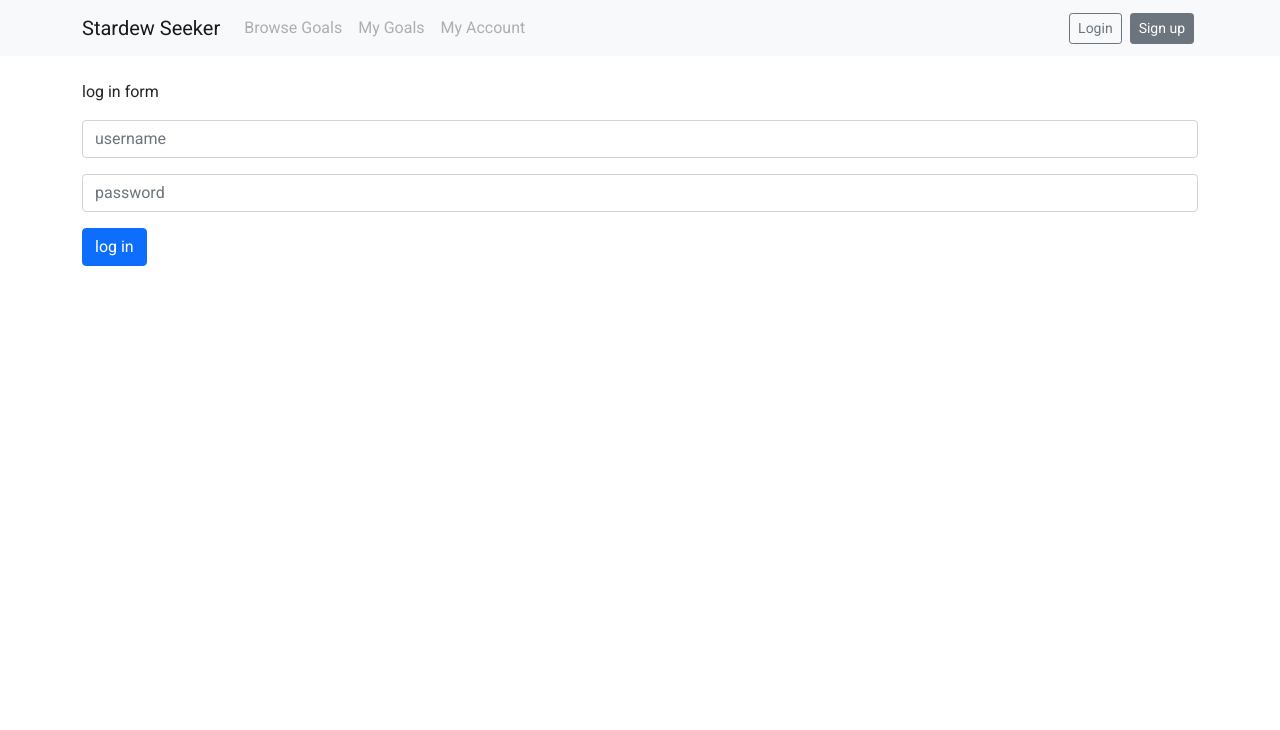
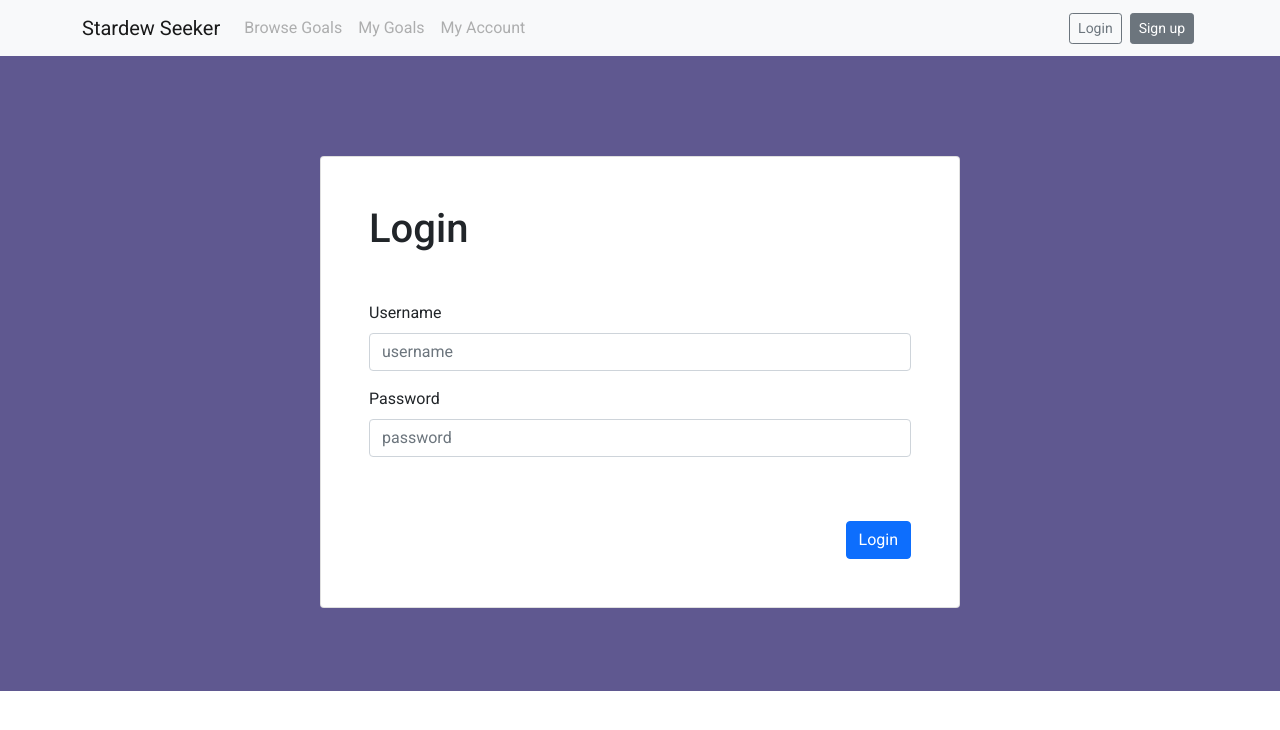
Before and after one commit to mborreros/stardew-seeker, a React (Create React App) app in the folder client/: page /login-page in a window 1280 px wide. Shown: the top 730 px of the page. Built offline with nearby package versions, Linux system fonts and the light colour scheme; no server answers.

Commit message:
Styled login form and unauthorized home page

```diff
--- a/client/src/home.js
+++ b/client/src/home.js
@@ -2,6 +2,7 @@ import Container from 'react-bootstrap/Container';
 import Row from 'react-bootstrap/Row';
 import Col from 'react-bootstrap/Col';
 import Button from 'react-bootstrap/Button';
+import { Link } from "react-router-dom";
 
 import { Chart } from "react-google-charts";
 
@@ -38,24 +39,20 @@ function Home( { user, setUser, allGoals, categories }) {
   };
 
   return (
-    <Container>
+    <>
       {!user ?
-      <div className='mt-5'>
-        <Row className='my-5 mx-5'>
-          <h1> Farm smarter,</h1>
-          <h1 className='mx-4'>save the Valley faster!</h1>
-        </Row>
-        <Row className=' mt-5 d-flex'>
-          <Col className='d-flex justify-content-end'>
-            <Button variant="outline-secondary">Login</Button>
-          </Col>
-          <Col>
-            <Button variant="secondary">Sign Up</Button>
-          </Col>
-        </Row>
+      <div className='start-page'>
+      <Container>
+        <div className='start-page-text'>
+          <Row className='my-5'>
+            <h1> Farm smarter,</h1>
+            <h1 className='mx-4'>save the Valley faster!</h1>
+          </Row>
+        </div>
+      </Container>
       </div>
       :
-      <>
+      <Container>
         <Row className="home-page-welcome">
           {/* non breaking spaces to accomodate stardrop icon in title */}
           <h1 className='my-5'>&nbsp;&nbsp;&nbsp;&nbsp;Welcome {user.name}!</h1>
@@ -77,9 +74,9 @@ function Home( { user, setUser, allGoals, categories }) {
             <Chart chartType="PieChart" data={data} width={"100%"} height={"375px"} />
           </Col>
         </Row>
-      </>
+      </Container>
     }
-    </Container>
+    </>
   )
 }
 
--- a/client/src/log-in-form.js
+++ b/client/src/log-in-form.js
@@ -4,6 +4,9 @@ import Form from 'react-bootstrap/Form';
 import Button from 'react-bootstrap/Button';
 import Container from 'react-bootstrap/Container';
 import Alert from 'react-bootstrap/Alert';
+import Row from 'react-bootstrap/Row';
+import Col from 'react-bootstrap/Col';
+import Card from 'react-bootstrap/Card';
 
 function LogInForm({ setUser, user }) {
 
@@ -38,9 +41,12 @@ function LogInForm({ setUser, user }) {
   }
 
   return (
-    <div>
-      <Container className="mt-4">
-      <p> log in form </p>
+    <div className="login-background">
+      <Container>
+        <div className="login-form">
+        <Row className="justify-content-center">
+          <Card style={{ width: '40rem' }} className="px-5">
+            <Card.Title as="h1" className="my-5">Login</Card.Title>
 
             <Alert show={formError} variant="danger" onClose={() => setFormError(false)} dismissible>
                 Error: {errors}
@@ -48,19 +54,23 @@ function LogInForm({ setUser, user }) {
 
             <Form onSubmit={logInUser}>
               <Form.Group className="mb-3" controlId="formUsername">
+                <Form.Label>Username</Form.Label>
                 <Form.Control type="username" placeholder="username" value={username} onChange={(e) => setUsername(e.target.value)}/>
               </Form.Group>
 
               <Form.Group className="mb-3" controlId="formPassword">
-          {/* <Form.Label>password</Form.Label> */}
+                <Form.Label>Password</Form.Label>
                 <Form.Control type="password" placeholder="password" value={password} onChange={(e) => setPassword(e.target.value)}/>
               </Form.Group>
 
-        <Button variant="primary" type="submit">
-          log in
+              <Button variant="primary" type="submit" className="my-5 float-end">
+                Login
               </Button>
 
             </Form>
+          </Card>
+        </Row>
+        </div>
       </Container>
     </div>
   );
--- a/client/src/styles.css
+++ b/client/src/styles.css
@@ -140,3 +140,26 @@ code {
   color: gray;
   opacity: 0.8;
 }
+
+.start-page {
+  background-image: url('img/backgrounds/moon-sky.png');
+  background-repeat: no-repeat;
+  background-size: cover;
+  height: 635px;
+}
+
+.start-page-text {
+  padding-top: 15px;
+  padding-left: 25px;
+  color: #d2d0d0;
+}
+
+.login-background {
+  background-color: rgb(42, 32, 107, .75);
+  background-size: cover;
+  height: 635px;
+}
+
+.login-form {
+  padding-top: 100px;
+}
```
Also changed, not shown: client/src/img/backgrounds/download-2.jpg (deleted), client/src/img/backgrounds/moon-sky.png (renamed from client/src/img/backgrounds/SDVr1.png). Lines whose indentation alone changed are shown as unchanged.
